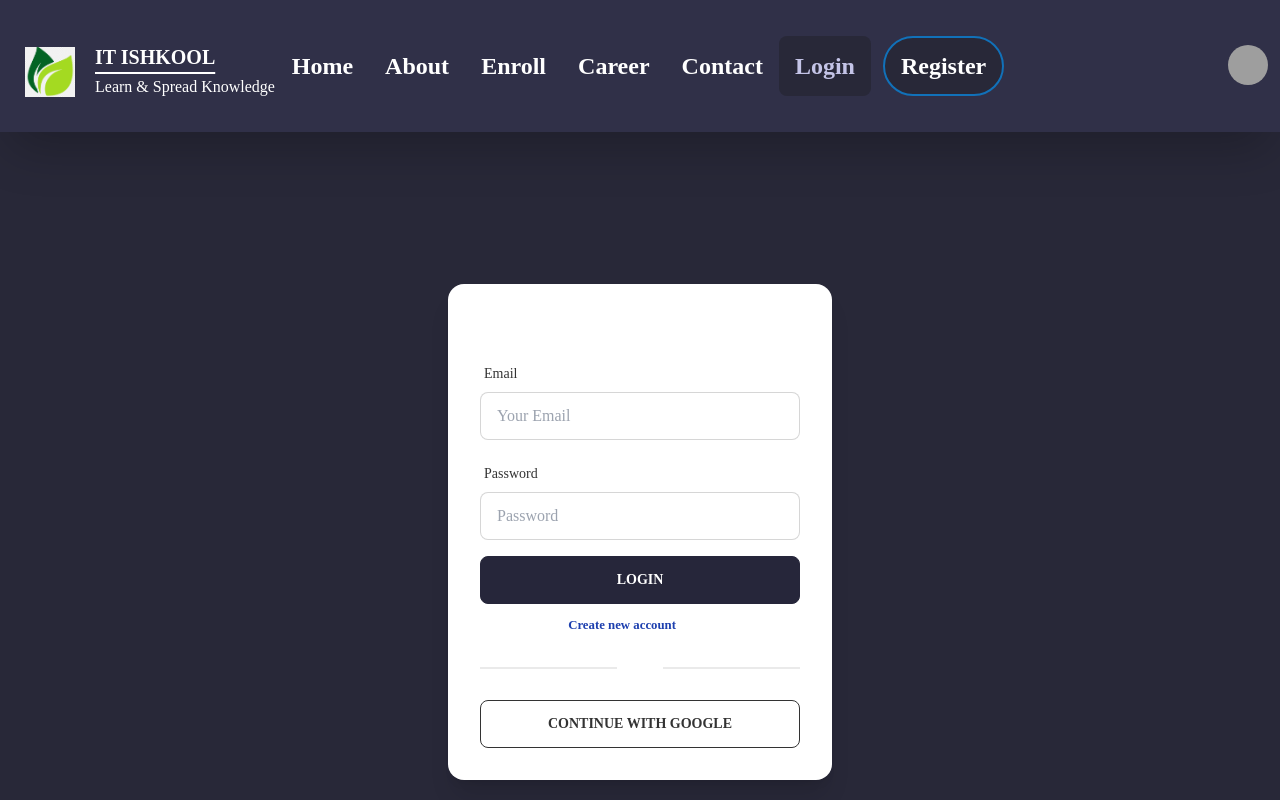
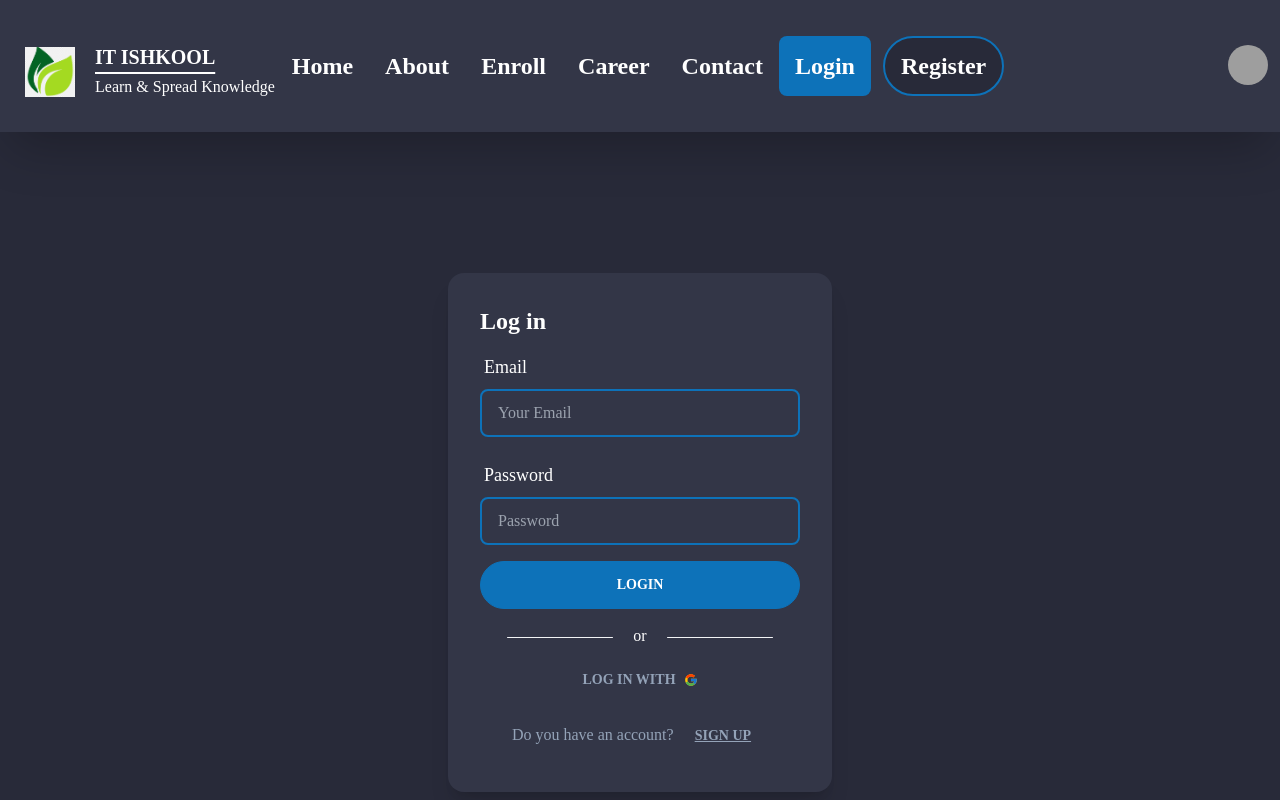
Before and after one commit to MdSajidulAlam/IT-Ishkool-client, a React (Create React App) app: page /login in a window 1280 px wide. Shown: the top 800 px of the page. Built offline with nearby package versions, Linux system fonts and the light colour scheme; no server answers; grey boxes are pictures that could not be loaded.

Commit message:
Landing page designing

```diff
--- a/package.json
+++ b/package.json
@@ -13,6 +13,7 @@
     "react-fast-marquee": "^1.3.5",
     "react-firebase-hooks": "^5.0.3",
     "react-hook-form": "^7.36.1",
+    "react-icons": "^4.6.0",
     "react-router-dom": "^6.4.1",
     "react-scripts": "5.0.1",
     "web-vitals": "^2.1.4"
--- a/src/App.js
+++ b/src/App.js
@@ -13,14 +13,14 @@ import SignUp from './Pages/Login/SignUp';
 
 function App() {
   return (
-    <div className="font-[poppin] bg-primary text-white">
+    <div className="font-[montserrat] bg-primary text-white">
       <Navbar></Navbar>
       <Routes>
         <Route path='/' element={<Home></Home>} ></Route>
         <Route path='/home' element={<Home></Home>} ></Route>
         <Route path='/blogs' element={<Blogs></Blogs>} ></Route>
         <Route path='/login' element={<Login></Login>} ></Route>
-        <Route path='/signin' element={<SignUp></SignUp>} ></Route>
+        <Route path='/signup' element={<SignUp></SignUp>} ></Route>
         <Route path='/dashBoard' element={<DashBoard></DashBoard>} ></Route>
         <Route path='/blogs' element={<Blogs></Blogs>} ></Route>
         <Route path='/blogs' element={<Blogs></Blogs>} ></Route>
--- a/src/Pages/Home/Banner.js
+++ b/src/Pages/Home/Banner.js
@@ -14,7 +14,7 @@ const Banner = () => {
         <div>
           <p className='mr-28 text-xl'>It Ishkool is an e-learning platform with an aim of educating people in IT out of any cost. We are working with some talented mentors in order to give the best guidance to our students. With more than 10 (ten) free courses, IT Ishkool helps you to enrich your knowledge in the tech field.</p>
         </div>
-        <button className='btn btn-secondary my-3 rounded-full text-white'>Enroll</button>
+        <button className='btn btn-secondary my-16 rounded-full text-white'>Enroll</button>
       </div>
       {/* Logo Section  */}
       <div className='p-8 flex justify-center items-center'>
--- /dev/null
+++ b/src/Pages/Home/Guide.js
@@ -0,0 +1,32 @@
+import React from 'react';
+
+const Guide = () => {
+    return (
+        <section className='w-4/5 mx-auto '>
+            <div className='grid grid-cols-5 w-11/12 mr-auto'>
+                <div className='col-span-2 bg-accent m-5 p-5 rounded-2xl shadow-2xl'>
+                    <h1 className='text-2xl font-bold'>Free Courses</h1>
+                    <p className='text-lg'>Lorem ipsum dolor sit amet consectetur adipisicing elit. Quo, doloremque. Tempora vel, est adipisci maiores minima repellat dicta cumque dolores in libero exercitationem? Mollitia recusandae, excepturi sequi ullam nesciunt reiciendis.</p>
+                </div>
+                <div className='col-span-2 bg-accent m-5 p-5 rounded-2xl shadow-2xl'>
+                    <h1 className='text-2xl font-bold'>1 to 1 Guidance</h1>
+                    <p className='text-lg'>Lorem ipsum dolor sit amet consectetur adipisicing elit. Commodi possimus recusandae consequatur nulla vitae quis?</p>
+                </div>
+            </div>
+            {/* ------------------------------------------------------- */}
+            <div className='grid grid-cols-5 w-11/12 ml-auto'>
+                <div className='col-span-2 bg-accent m-5 p-5 rounded-2xl shadow-2xl'>
+                    <h1 className='text-2xl font-bold'>24/7 Live support</h1>
+                    <p className='text-lg'>Lorem ipsum dolor sit amet consectetur adipisicing elit. Debitis temporibus assumenda fuga nisi ipsam alias odio officia accusamus similique minima!</p>
+                </div>
+                <div className='col-span-2 bg-accent m-5 p-5 rounded-2xl shadow-2xl'>
+                    <h1 className='text-2xl font-bold'>Talented Mentors</h1>
+                    <p className='text-lg'>Lorem ipsum dolor sit amet, consectetur adipisicing elit. Et dolore nulla aperiam ipsum, reiciendis ipsam. Aliquid atque exercitationem neque rerum officia perspiciatis vel quidem quo voluptas ipsa molestiae porro libero quae magnam dolorem nulla necessitatibus debitis eum fugit, earum placeat?</p>
+                </div>
+            </div>
+
+        </section>
+    );
+};
+
+export default Guide;
--- a/src/Pages/Home/Home.js
+++ b/src/Pages/Home/Home.js
@@ -3,6 +3,7 @@ import Banner from './Banner';
 import Career from './Career';
 import FAQ from './FAQ';
 import FeaturedCourse from './FeaturedCourse';
+import Guide from './Guide';
 import Time from './Time';
 
 const Home = () => {
@@ -10,6 +11,7 @@ const Home = () => {
         <div>
 
             <Banner></Banner>
+            <Guide />
             <FeaturedCourse />
             <FAQ />
             <Career />
--- a/src/Pages/Login/Login.js
+++ b/src/Pages/Login/Login.js
@@ -4,6 +4,7 @@ import auth from '../../firebase.init';
 import { useSignInWithEmailAndPassword, useSignInWithGoogle } from 'react-firebase-hooks/auth'
 import { useForm } from 'react-hook-form';
 import Loading from '../Shared/Loading';
+import { FcGoogle } from 'react-icons/fc'
 
 const Login = () => {
 
@@ -46,19 +47,19 @@ const Login = () => {
 
   return (
     <div className='flex h-screen justify-center items-center'>
-      <div className='card w-96 bg-base-100 shadow-xl'>
-        <div className='card-body'>
-          <h2 className='text-center text-2xl font-bold'>Login</h2>
+      <div className='card w-96 bg-accent shadow-xl'>
+        <div className='card-body text-white'>
+          <h2 className=' text-2xl font-bold'>Log in</h2>
           <form onSubmit={handleSubmit(onSubmit)}>
 
             <div class="form-control w-full max-w-xs">
               <label class="label">
-                <span class="label-text">Email</span>
+                <span class="label-text text-white text-lg">Email</span>
               </label>
               <input
                 type="email"
                 placeholder="Your Email"
-                class="input input-bordered w-full max-w-xs"
+                class="input input-bordered w-full max-w-xs bg-accent border-2 border-secondary"
                 {...register("email", {
                   required: {
                     value: true,
@@ -78,12 +79,12 @@ const Login = () => {
             </div>
             <div class="form-control w-full max-w-xs">
               <label class="label">
-                <span class="label-text">Password</span>
+                <span class="label-text text-white text-lg">Password</span>
               </label>
               <input
                 type="password"
                 placeholder="Password"
-                class="input input-bordered w-full max-w-xs"
+                class="input input-bordered w-full max-w-xs bg-accent border-2 border-secondary"
                 {...register("password", {
                   required: {
                     value: true,
@@ -104,22 +105,24 @@ const Login = () => {
 
 
             {signInErrorMessage}
-            <input className='btn w-full text-white max-w-xs btn-active btn-accent font-bold' value='Login' type="submit" />
+            <input className='btn w-full text-white max-w-xs rounded-full btn-secondary font-bold' value='Login' type="submit" />
           </form>
-          <p><small>New to it ishcoll <Link className='text-blue-800 font-bold' to="/signin"> Create new account</Link></small></p>
 
+          <div className='grid grid-cols-5 w-5/6 mx-auto mt-5'>
+            <div className='col-span-2 h-[1px] bg-gray-100 rounded-full'></div>
+            <div className='col-span-1 flex justify-center items-center mt-[-13px]'>or</div>
+            <div className='col-span-2 h-[1px] bg-gray-100 rounded-full'></div>
+          </div>
 
-
-
-
-
-          <div className='divider'>or</div>
+          {/* <div className='divider'>or</div> */}
           <button
             onClick={() => signInWithGoogle()}
-            className='btn btn-outline'
-          >Continue With Google
+            className='btn btn-ghost text-slate-400'
+          >Log in with <FcGoogle className='ml-2' />
 
           </button>
+          <p className='text-slate-400 text-center'>Do you have an account? <Link className='text-slate-400 font-bold btn btn-link' to="/signup"> Sign Up</Link></p>
+
 
         </div>
 
--- a/src/Pages/Shared/Navbar.js
+++ b/src/Pages/Shared/Navbar.js
@@ -17,9 +17,9 @@ const Navbar = () => {
   // if (user) {
   //   navigate("/home")
   // }
-  const activeStyle = {
-    textDecoration: "underline underline-offset-8",
-  }
+  // const activeStyle = {
+  //   textDecoration: "underline underline-offset-8",
+  // }
 
   const manuItems = <>
     <li><NavLink className={({ isActive }) =>
@@ -37,7 +37,9 @@ const Navbar = () => {
     <li><NavLink className={({ isActive }) =>
       isActive ? "underline underline-offset-8" : undefined
     } to="/contact">Contact</NavLink></li>
-    <li className='bg-secondary text-white rounded-full'><NavLink to="/login">Login</NavLink></li>
+    <li className='bg-secondary text-white rounded-full'><NavLink className={({ isActive }) =>
+      isActive ? "bg-secondary text-white rounded-full" : undefined
+    } to="/login">Login</NavLink></li>
     <li className='bg-primary text-white border-2 border-secondary rounded-full ml-3'><NavLink to="/signup">Register</NavLink></li>
     {/* <li className='text-orange-700 font-bold'><Link to="/dashBoard">Dashboard</Link></li>
     <li><Link>Certification</Link></li>
--- a/tailwind.config.js
+++ b/tailwind.config.js
@@ -14,9 +14,9 @@ module.exports = {
     themes: [
       {
         itishcoll_theme: {
-          primary: "#282838",
-          secondary: "#1171B9",
-          accent: "#303048",
+          primary: "#282A39",
+          secondary: "#0D72B9",
+          accent: "#333647",
           neutral: "#3d4451",
           "base-100": "#ffffff",
         },
```
Also changed, not shown: src/Pages/Home/FeaturedCourse.js (+8 -3 lines), 1 other file (tests, documents, lock files or other folders).
